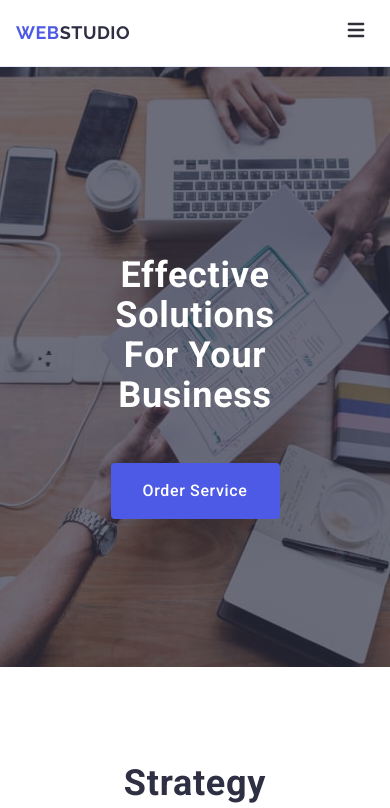
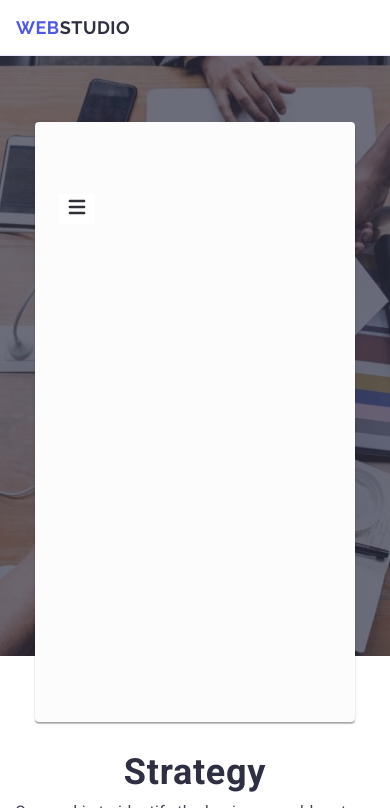
Before and after one commit to Ronddaa/goit-markup-hw-06, a plain HTML site: page index.html in a window 390 px wide. Both pictures are taken after a click on the button 356 px from the left and 32 px from the top of the page. Shown: the top 808 px of the page. Drawn offline with nearby package versions, Linux system fonts and the light colour scheme.

Commit message:
Start Burger Menu Is Open

```diff
--- a/css/style.css
+++ b/css/style.css
@@ -952,6 +952,33 @@ footer {
     }
 
   /* Fotter END */
+
+  /* Start modal window Phone */
+
+    .modal-window{
+        width: 288px;
+    }
+
+  /* End modal window Phone */
+
+  /* Burger menu START */
+
+    .wrapper-burger-menu.is-open{
+        position: fixed;
+        top: 50%;
+        left: 50%;
+        transform: translate(-50%, -50%) scale(1);
+        width: 320px;
+        min-height: 600px;
+        background: #fcfcfc;
+        box-shadow: 0px 1px 1px rgba(0, 0, 0, 0.14), 0px 1px 3px rgba(0, 0, 0, 0.12), 0px 2px 1px rgba(0, 0, 0, 0.2);
+        border-radius: 4px;
+        padding: 72px 24px 24px 24px;
+        transition: transform 250ms cubic-bezier(0.4, 0, 0.2, 1);
+    }
+
+
+  /* Burger menu END */
 }
 /* Media Mobile END */
 
--- a/index.html
+++ b/index.html
@@ -32,9 +32,9 @@
                 </ul>
             </nav>
 
-            <div class="wrapper-burger-menu">
+            <div class="wrapper-burger-menu" id="is-open-burger-menu">
 
-                <button class="burger-menu-btn" type="button">
+                <button class="burger-menu-btn" type="button" id="is-open-burger">
 
                     <svg class="icon-burger-menu" width="24" height="24">
 
@@ -56,8 +56,6 @@
                     </li>
                 </ul>
             </address>
-
-
 
         </div>
 
--- a/js/js.js
+++ b/js/js.js
@@ -5,3 +5,7 @@ document.getElementById("is-open").addEventListener("click",function () {
 document.getElementById("close-modal-window").addEventListener("click",function () {
     document.getElementById("modal-is-open").classList.remove("is-open")
 })
+
+document.getElementById("is-open-burger").addEventListener("click",function () {
+    document.getElementById("is-open-burger-menu").classList.add("is-open")
+})
```
